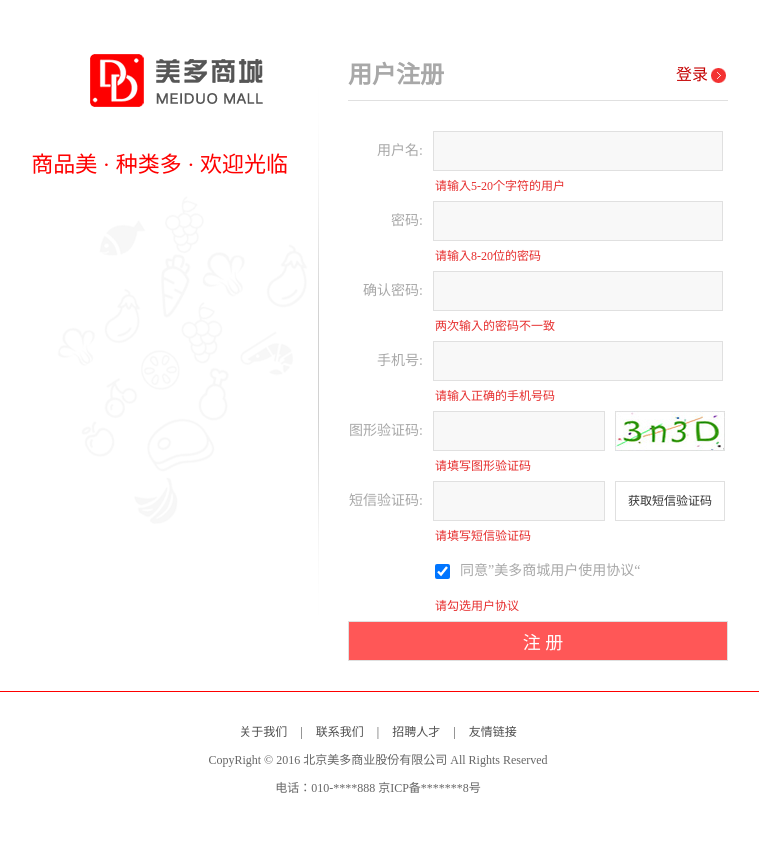
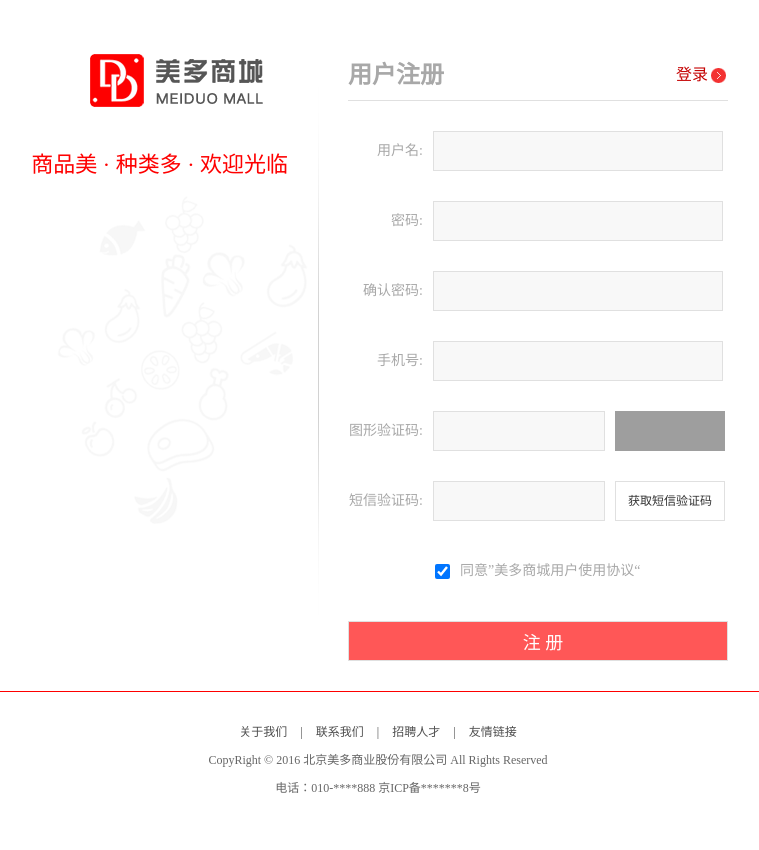
Before and after one commit to Tao-bug/meiduo_project, a Django app: page /register/ in a window 1280 px wide. Shown: the whole page, without its empty margins (262-1021 px from the left). Run offline with Django 3.2, Linux system fonts and the light colour scheme; grey boxes are pictures that could not be loaded.

Commit message:
文件替换

```diff
--- a/meiduo_mall/static/js/register.js
+++ b/meiduo_mall/static/js/register.js
@@ -6,6 +6,7 @@ var vm = new Vue({
         host: host,
         error_name: false,
         error_password: false,
+        error_password2: false,
         error_check_password: false,
         error_phone: false,
         error_image_code: false,
@@ -14,7 +15,7 @@ var vm = new Vue({
         error_name_message: '请输入5-20个字符的用户',
         error_password_message: '请输入8-20位的密码',
         error_password2_message: '两次输入的密码不一致',
-        error_phone_message: '请输入正确的手机号码',
+        error_mobile_message: '请输入正确的手机号码',
         error_image_code_message: '请填写图形验证码',
         error_sms_code_message: '请填写短信验证码',
         error_allow_message: '请勾选用户协议',
@@ -64,14 +65,14 @@ var vm = new Vue({
                 this.error_name_message = '请输入5-20个字符的用户名';
                 this.error_name = true;
             }
-            // 检查重名
+
             if (this.error_name == false) {
-                var url = this.host + '/usernames/' + this.username + '/count/';
-                axios.get(url, {
+                let url = '/usernames/' + this.username + '/count/';
+                axios.get(url,{
                     responseType: 'json'
                 })
                     .then(response => {
-                        if (response.data.count > 0) {
+                        if (response.data.count == 1) {
                             this.error_name_message = '用户名已存在';
                             this.error_name = true;
                         } else {
@@ -82,41 +83,46 @@ var vm = new Vue({
                         console.log(error.response);
                     })
             }
+
         },
         // 检查密码
-        check_pwd: function () {
+        check_password: function () {
             var re = /^[0-9A-Za-z]{8,20}$/;
             if (re.test(this.password)) {
                 this.error_password = false;
             } else {
                 this.error_password = true;
+                this.error_name_message = '请输入8-20密码';
             }
         },
         // 确认密码
-        check_cpwd: function () {
+        check_password2: function () {
             if (this.password != this.password2) {
                 this.error_check_password = true;
+                 this.error_name_message = '两次密码不一致';
             } else {
                 this.error_check_password = false;
             }
         },
         // 检查手机号
-        check_phone: function () {
+        check_mobile: function () {
             var re = /^1[345789]\d{9}$/;
             if (re.test(this.mobile)) {
                 this.error_phone = false;
             } else {
-                this.error_phone_message = '您输入的手机号格式不正确';
+                this.error_mobile_message = '您输入的手机号格式不正确';
                 this.error_phone = true;
             }
-            if (this.error_phone == false) {
-                var url = this.host + '/mobiles/' + this.mobile + '/count/';
+
+             //    发送 判断手机号是否重复 的 ajax 请求
+             if (this.error_phone == false) {
+                let url = '/mobiles/'+ this.mobile + '/count/';
                 axios.get(url, {
                     responseType: 'json'
                 })
                     .then(response => {
-                        if (response.data.count > 0) {
-                            this.error_phone_message = '手机号已存在';
+                        if (response.data.count == 1) {
+                            this.error_mobile_message = '手机号已存在';
                             this.error_phone = true;
                         } else {
                             this.error_phone = false;
@@ -126,6 +132,7 @@ var vm = new Vue({
                         console.log(error.response);
                     })
             }
+
         },
         // 检查图片验证码
         check_image_code: function () {
@@ -162,7 +169,7 @@ var vm = new Vue({
             this.sending_flag = true;
 
             // 校验参数，保证输入框有数据填写
-            this.check_phone();
+            this.check_mobile();
             this.check_image_code();
 
             if (this.error_phone == true || this.error_image_code == true) {
@@ -215,10 +222,10 @@ var vm = new Vue({
         // 表单提交
         on_submit(){
             this.check_username();
-            this.check_pwd();
-            this.check_cpwd();
-            this.check_phone();
-            this.check_sms_code();
+            this.check_password();
+            this.check_password2();
+            this.check_mobile();
+            // this.check_sms_code();
             this.check_allow();
 
             if (this.error_name == true || this.error_password == true || this.error_check_password == true
@@ -226,345 +233,6 @@ var vm = new Vue({
                 // 不满足注册条件：禁用表单
                 window.event.returnValue = false;
             }
-
-            // var url = this.host + '/register/';
-            // axios.post(url, {
-            //     username: this.username,
-            //     password: this.password,
-            //     password2: this.password2,
-            //     mobile: this.mobile,
-            //     // 'image_code':this.image_code,
-            //     sms_code: this.sms_code,
-            //     allow: this.allow
-            // }, {
-            //     responseType: 'json'
-            // })
-            //     .then(response => {
-            //     })
-            //     .catch(error => {
-            //     });
         }
     }
 });
-
-
-// vue注册
-// on_submit: function(){
-// 			this.check_username();
-// 			this.check_pwd();
-// 			this.check_cpwd();
-// 			this.check_phone();
-// 			this.check_sms_code();
-// 			this.check_allow();
-//
-// 			if(this.error_name == false && this.error_password == false && this.error_check_password == false
-// 				&& this.error_phone == false && this.error_sms_code == false && this.error_allow == false) {
-//
-// 				var url = this.host + '/register/';
-// 				axios.post(url, {
-// 						username: this.username,
-// 						password: this.password,
-// 						password2: this.password2,
-// 						mobile: this.mobile,
-// 						sms_code: this.sms_code,
-// 						allow: this.allow.toString()
-// 					},{
-// 						headers: {
-// 							'X-CSRFToken':getCookie('csrftoken')
-// 						},
-// 						responseType: 'json',
-// 					})
-// 					.then(response => {
-// 						// 注册成功
-// 						if (response.data.code == '0') {
-// 							location.href = '/';
-// 						} else {
-// 							if (response.data.code == '4003') {
-// 								alert(response.data.errmsg);
-// 							} else if (response.data.code == '4004') {
-// 								this.error_name_message = response.data.errmsg;
-// 								this.error_name = true;
-// 							} else if (response.data.code == '4005') {
-// 								this.error_password = true;
-// 							} else if (response.data.code == '4006') {
-// 								this.error_check_password = true;
-// 							} else if (response.data.code == '4007') {
-// 								this.error_phone_message = response.data.errmsg;
-// 								this.error_phone = true;
-// 							} else if (response.data.code == '4008') {
-// 								this.error_sms_code_message = response.data.errmsg;
-// 								this.error_sms_code = true;
-// 							} else if (response.data.code == '4009') {
-// 								this.error_allow = true;
-// 							} else { // 5000
-// 								alert(response.data.errmsg);
-// 							}
-// 						}
-// 					})
-// 					.catch(error => {
-// 						console.log(error.response);
-// 					})
-// 			}
-// 		}
-
-
-// var error_name = true;
-// var error_password = true;
-// var error_check_password = true;
-// var error_phone = true;
-// var error_pic_code = true;
-// var error_msg_code = true;
-// var error_allow = false;
-//
-// $(function(){
-// 	$('#user_name').blur(function() {
-// 		check_user_name();
-// 	});
-//
-// 	$('#pwd').blur(function() {
-// 		check_pwd();
-// 	});
-//
-// 	$('#cpwd').blur(function() {
-// 		check_cpwd();
-// 	});
-//
-// 	$('#phone').blur(function() {
-// 		check_phone();
-// 	});
-//
-//     $('#pic_code').blur(function() {
-// 		check_pic_code();
-//     });
-//
-// 	$('#msg_code').blur(function() {
-// 		check_msg_code();
-// 	});
-//
-// 	// 校验用户名:5-20位
-// 	function check_user_name(){
-// 		var re = /^[a-zA-Z0-9_-]{5,20}$/;
-// 		var username = $('#user_name').val();
-// 		if(re.test(username)) {
-// 			$('#user_name').next().empty();
-// 			error_name = false;
-//
-// 			// 判断用户名是否重复
-// 			username_repeat();
-// 		} else {
-// 			$('#user_name').next().html('请输入5-20个字符的用户名');
-// 			error_name = true;
-// 		}
-// 	}
-//
-// 	// 校验密码：是否是8-20位字符（由数字或者字母组成）
-// 	function check_pwd(){
-// 		var re = /^[0-9A-Za-z]{8,20}$/;
-// 		var pwd = $('#pwd').val();
-// 		if(re.test(pwd)) {
-// 			$('#pwd').next().empty();
-// 			error_password = false;
-// 		} else {
-// 			$('#pwd').next().html('请输入8-20位的密码');
-// 			error_password = true;
-// 		}
-// 	}
-//
-// 	// 校验确认密码
-// 	function check_cpwd(){
-// 		var pass = $('#pwd').val();
-// 		var cpass = $('#cpwd').val();
-//
-// 		if(pass!=cpass) {
-// 			$('#cpwd').next().html('两次输入的密码不一致');
-// 			error_check_password = true;
-// 		} else {
-// 			$('#cpwd').next().empty();
-// 			error_check_password = false;
-// 		}
-// 	}
-//
-// 	// 校验手机号
-// 	function check_phone(){
-// 		var re = /^1[3-9]\d{9}$/;
-// 		var mobile = $('#phone').val();
-//
-// 		if(re.test(mobile)) {
-// 			$('#phone').next().empty();
-// 			error_phone = false;
-//
-// 			// 判断用户名是否重复
-// 			mobile_repeat();
-// 		} else {
-// 			$('#phone').next().html('请输入正确的手机号码');
-// 			error_phone = true;
-// 		}
-// 	}
-//
-// 	// 校验图形验证码
-// 	function check_pic_code(){
-// 		var len = $('#pic_code').val().length;
-// 		if(len!=4) {
-// 			$('#pic_code').next().next().html('请填写图形验证码');
-// 			error_pic_code = true;
-// 		} else {
-// 			$('#pic_code').next().next().empty();
-// 			error_pic_code = false;
-// 		}
-// 	}
-//
-//     // 校验短信验证码
-// 	function check_msg_code(){
-// 		// var msg_code = $('#msg_code').val();
-// 		var len = $('#msg_code').val().length;
-// 		if(len!=6) {
-// 			$('#msg_code').next().next().html('请填写短信验证码');
-// 			error_msg_code = true;
-// 		} else {
-// 			$('#msg_code').next().next().empty();
-// 			error_msg_code = false;
-// 		}
-// 	}
-//
-// 	// 点击勾选协议
-//     $('#allow').click(function() {
-// 		if($(this).is(':checked')) {
-// 			$(this).siblings('span').empty();
-// 			error_allow = false;
-// 		} else {
-// 			$(this).siblings('span').html('请勾选用户协议');
-// 			error_allow = true;
-// 		}
-// 	});
-//
-//     // 点击注册标签
-//     $('.register_form').submit(function() {
-//
-// 		// check_user_name();
-// 		// check_pwd();
-// 		// check_cpwd();
-// 		// check_phone();
-// 		// check_pic_code();
-// 		// check_msg_code();
-//
-// 		if(error_name == false && error_password == false && error_check_password == false && error_phone == false && error_pic_code == false && error_msg_code == false && error_allow == false)
-// 		{
-// 		    return true
-// 		} else {
-// 			alert('请输入完整注册信息');
-// 			return false;
-// 		}
-// 	});
-//
-//     // 生成图片验证码
-// 	generateImageCode();
-// });
-//
-// var imageCodeId = "";
-//
-// // 生成一个图片验证码的编号，并设置页面中图片验证码img标签的src属性
-// function generateImageCode() {
-//     // 获取uuid
-//     imageCodeId = generateUUID();
-//     // 生成获取图片验证码的url
-//     var url = '/image_codes/' + imageCodeId + '/';
-//     // 将url设置到img标签的src数据
-//     $('.pic_code').attr('src', url);
-// }
-//
-// // 点击发送短信验证码
-// function sendSMSCode() {
-//     // 移除点击事件，避免重复点击
-//     $(".get_msg_code").removeAttr("onclick");
-//
-//     // 校验参数，保证输入框有数据填写
-//     var mobile = $("#phone").val();
-//     var image_code = $('#pic_code').val();
-//
-//     if (error_phone==true || error_pic_code==true) {
-//     	$(".get_msg_code").attr("onclick", "sendSMSCode();");
-//     	return;
-// 	}
-//
-//     // 发送短信验证码
-//     var url = '/sms_codes/' + mobile + '/?image_code=' + image_code + '&image_code_id=' + imageCodeId;
-//     $.get(url, function (response) {
-//         if (response.code == "0") {
-//             // 发送成功后，进行倒计时
-//             var num = 60;
-//             var t = setInterval(function () {
-//                 if (num == 0) {
-//                     // 倒计时结束,清除定时器
-//                     clearInterval(t);
-//                     // 倒计时结束,重置内容
-//                     $(".get_msg_code").html('获取短信验证码');
-//                     // $('#msg_code').next().next().html();
-//                     // 倒计时结束，重新添加点击事件
-//                     $(".get_msg_code").attr("onclick", "sendSMSCode();");
-//                     generateImageCode();
-//                 } else {
-//                     // 正在倒计时，显示秒数
-//                     $(".get_msg_code").html(num + '秒');
-//                 }
-//                 // 每一秒减一
-//                 num -= 1;
-//             }, 1000);
-//         } else if (response.code == '4201') {
-//         	// 展示频繁发送短信的错误提示信息
-// 			$('#msg_code').next().next().html("发送短信过于频繁");
-// 			// 2秒钟后消失
-// 			$('#msg_code').next().next().show().delay(2000).fadeOut();
-// 			// 重新添加点击事件
-//             $(".get_msg_code").attr("onclick", "sendSMSCode();");
-// 		} else {
-//             alert(response.errmsg);
-//             // 重新添加点击事件
-//             $(".get_msg_code").attr("onclick", "sendSMSCode();");
-//             generateImageCode();
-//         }
-//     });
-// }
-//
-//
-// // 判断用户名是否重复
-// function username_repeat() {
-// 	var username = $('#user_name').val();
-// 	var url = '/usernames/' + username + '/count/';
-// 	$.get(url, function (response) {
-// 		if (response.count == 1) {
-// 			$('#user_name').next().html('用户名已存在');
-// 			error_name = true;
-// 		} else {
-// 			console.log(response);
-// 		}
-// 	});
-// }
-//
-//
-// // 判断用户名是否重复
-// function mobile_repeat() {
-// 	var mobile = $('#phone').val();
-// 	var url = '/mobiles/' + mobile + '/count/';
-// 	$.get(url, function (response) {
-// 		if (response.count == 1) {
-// 			$('#phone').next().html('手机号已存在');
-// 			error_phone = true;
-// 		} else {
-// 			console.log(response);
-// 		}
-// 	});
-// }
-//
-//
-// function generateUUID() {
-//     var d = new Date().getTime();
-//     if(window.performance && typeof window.performance.now === "function"){
-//         d += performance.now(); //use high-precision timer if available
-//     }
-//     var uuid = 'xxxxxxxx-xxxx-4xxx-yxxx-xxxxxxxxxxxx'.replace(/[xy]/g, function(c) {
-//         var r = (d + Math.random()*16)%16 | 0;
-//         d = Math.floor(d/16);
-//         return (c=='x' ? r : (r&0x3|0x8)).toString(16);
-//     });
-//     return uuid;
-// }
--- a/meiduo_mall/templates/register.html
+++ b/meiduo_mall/templates/register.html
@@ -3,13 +3,16 @@
 <head>
 	<meta http-equiv="Content-Type" content="text/html;charset=UTF-8">
 	<title>美多商城-注册</title>
-	<link rel="stylesheet" type="text/css" href="../static/css/reset.css">
-	<link rel="stylesheet" type="text/css" href="../static/css/main.css">
+	<link rel="stylesheet" type="text/css" href="{{ static('css/reset.css') }}">
+	<link rel="stylesheet" type="text/css" href="{{ static('css/main.css') }}">
+    <script type="text/javascript" src="{{ static('js/vue-2.5.16.js') }}"></script>
+    <script type="text/javascript" src="{{ static('js/axios-0.18.0.min.js') }}"></script>
 </head>
 <body>
-	<div class="register_con">
+	<div id="app">
+        <div class="register_con">
 		<div class="l_con fl">
-			<a href="../static/index.html" class="reg_logo"><img src="../static/images/logo.png"></a>
+			<a href="index.html" class="reg_logo"><img src="/static/images/logo.png"></a>
 			<div class="reg_slogan">商品美 · 种类多 · 欢迎光临</div>
 			<div class="reg_banner"></div>
 		</div>
@@ -20,45 +23,50 @@
 				<a href="../static/login.html">登录</a>
 			</div>
 			<div class="reg_form clearfix">
-				<form method="post" class="register_form">
-				<ul>
+                            {#  submit 当用户点击提交的时候 先进行js的验证              #}
+				<form method="post" class="register_form" @submit="on_submit">
+				    {{ csrf_input }}
+                    <ul>
 					<li>
 						<label>用户名:</label>
-						<input type="text" name="user_name" id="user_name">
-						<span class="error_tip">请输入5-20个字符的用户</span>
+						<input type="text" name="username" id="user_name" @blur="check_username" v-model="username">
+						<span class="error_tip" v-show="error_name">[[ error_name_message ]]</span>
 					</li>
 					<li>
 						<label>密码:</label>
-						<input type="password" name="pwd" id="pwd">
-						<span class="error_tip">请输入8-20位的密码</span>
+						<input type="password" name="password" id="pwd" @blur="check_password" v-model="password">
+						<span class="error_tip" v-show="error_password">[[error_password_message]]</span>
 					</li>
 					<li>
 						<label>确认密码:</label>
-						<input type="password" name="cpwd" id="cpwd">
-						<span class="error_tip">两次输入的密码不一致</span>
+						<input type="password" name="password2" id="cpwd" @blur="check_password2" v-model="password2">
+						<span class="error_tip" v-show="error_check_password">[[error_password2_message]]</span>
 					</li>
 					<li>
 						<label>手机号:</label>
-						<input type="text" name="phone" id="phone">
-						<span class="error_tip">请输入正确的手机号码</span>
+						<input type="text" name="mobile" id="phone" @blur="check_mobile" v-model="mobile">
+						<span class="error_tip" v-show="error_phone">[[error_mobile_message]]</span>
 					</li>
 					<li>
                         <label>图形验证码:</label>
-                        <input type="text" name="pic_code" id="pic_code" class="msg_input">
-                        <img src="../static/images/pic_code.jpg" alt="图形验证码" class="pic_code">
-                        <span class="error_tip">请填写图形验证码</span>
+                        <input type="text" name="pic_code" id="pic_code" class="msg_input" v-model="image_code" @blur="check_image_code">
+                        <img :src="image_code_url" alt="图形验证码" class="pic_code" @click="generate_image_code">
+                        <span class="error_tip" v-show="error_image_code">请填写图形验证码</span>
                     </li>
 					<li>
 						<label>短信验证码:</label>
-						<input type="text" name="msg_code" id="msg_code" class="msg_input">
-						<a href="javascript:;" class="get_msg_code">获取短信验证码</a>
-						<span class="error_tip">请填写短信验证码</span>
+						<input type="text" name="msg_code" id="msg_code" class="msg_input" v-model="sms_code" @blur="check_sms_code">
+						<a href="javascript:;" class="get_msg_code" @click="send_sms_code">[[ sms_code_tip ]]</a>
+						<span class="error_tip" v-show="error_sms_code">请填写短信验证码</span>
 					</li>
 					<li class="agreement">
-						<input type="checkbox" name="allow" id="allow" checked="checked">
+						<input type="checkbox" name="allow" id="allow" checked="checked" @click="check_allow" v-model="allow">
 						<label>同意”美多商城用户使用协议“</label>
-						<span class="error_tip">请勾选用户协议</span>
+						<span class="error_tip" v-show="error_allow">[[error_allow_message]]</span>
 					</li>
+                    {% if register_message %}
+                        <span style="color: red">{{ register_message }}</span>
+                    {% endif %}
 					<li class="reg_sub">
 						<input type="submit" value="注 册">
 					</li>
@@ -69,6 +77,7 @@
 		</div>
 
 	</div>
+    </div>
 
 	<div class="footer no-mp">
 		<div class="foot_link">
@@ -83,6 +92,8 @@
 		<p>CopyRight © 2016 北京美多商业股份有限公司 All Rights Reserved</p>
 		<p>电话：010-****888    京ICP备*******8号</p>
 	</div>
-	<script type="text/javascript" src="../static/js/register.js"></script>
+	<script type="text/javascript" src="/static/js/host.js"></script>
+	<script type="text/javascript" src="/static/js/common.js"></script>
+	<script type="text/javascript" src="{{ static('/js/register.js') }}"></script>
 </body>
 </html>
```
